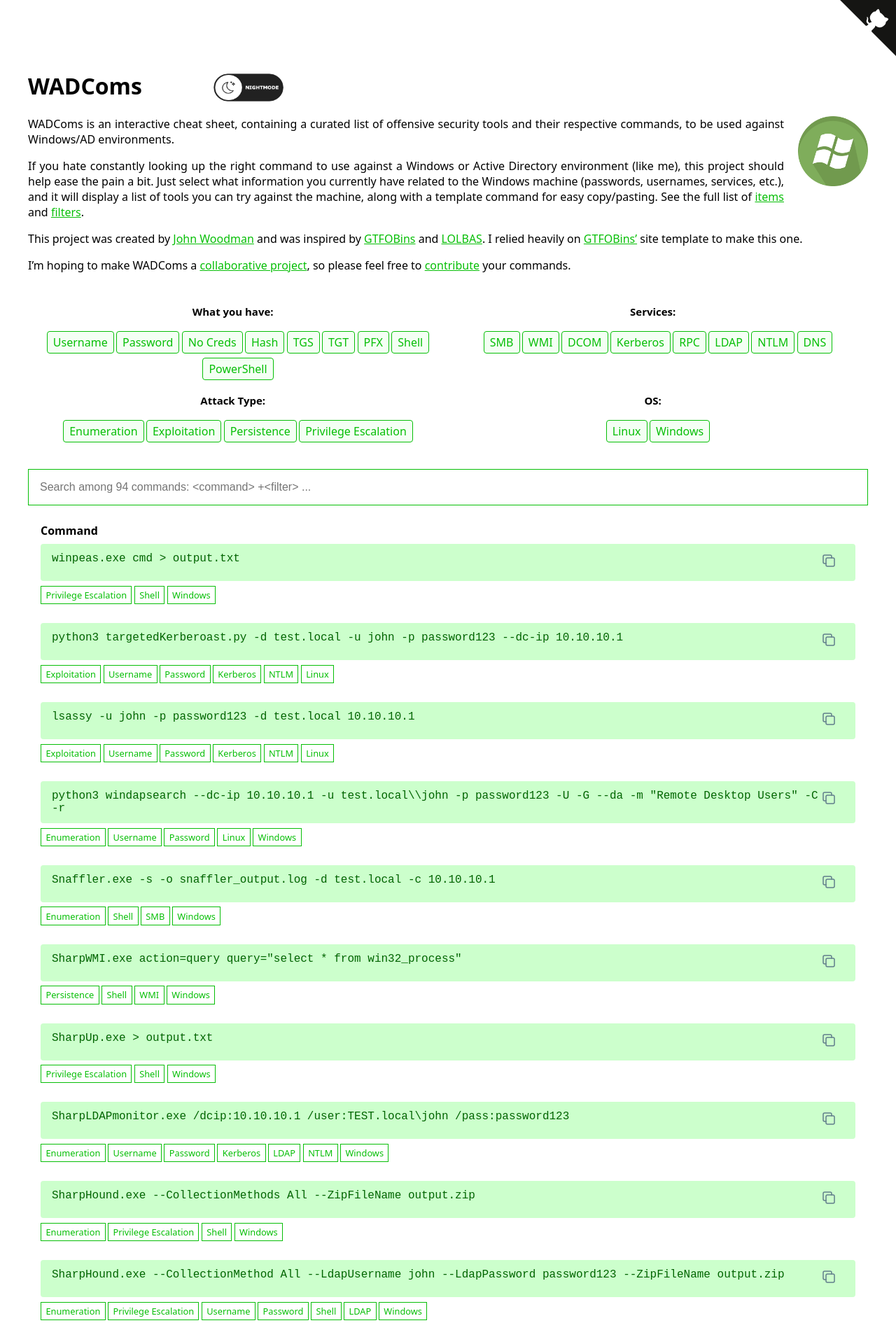
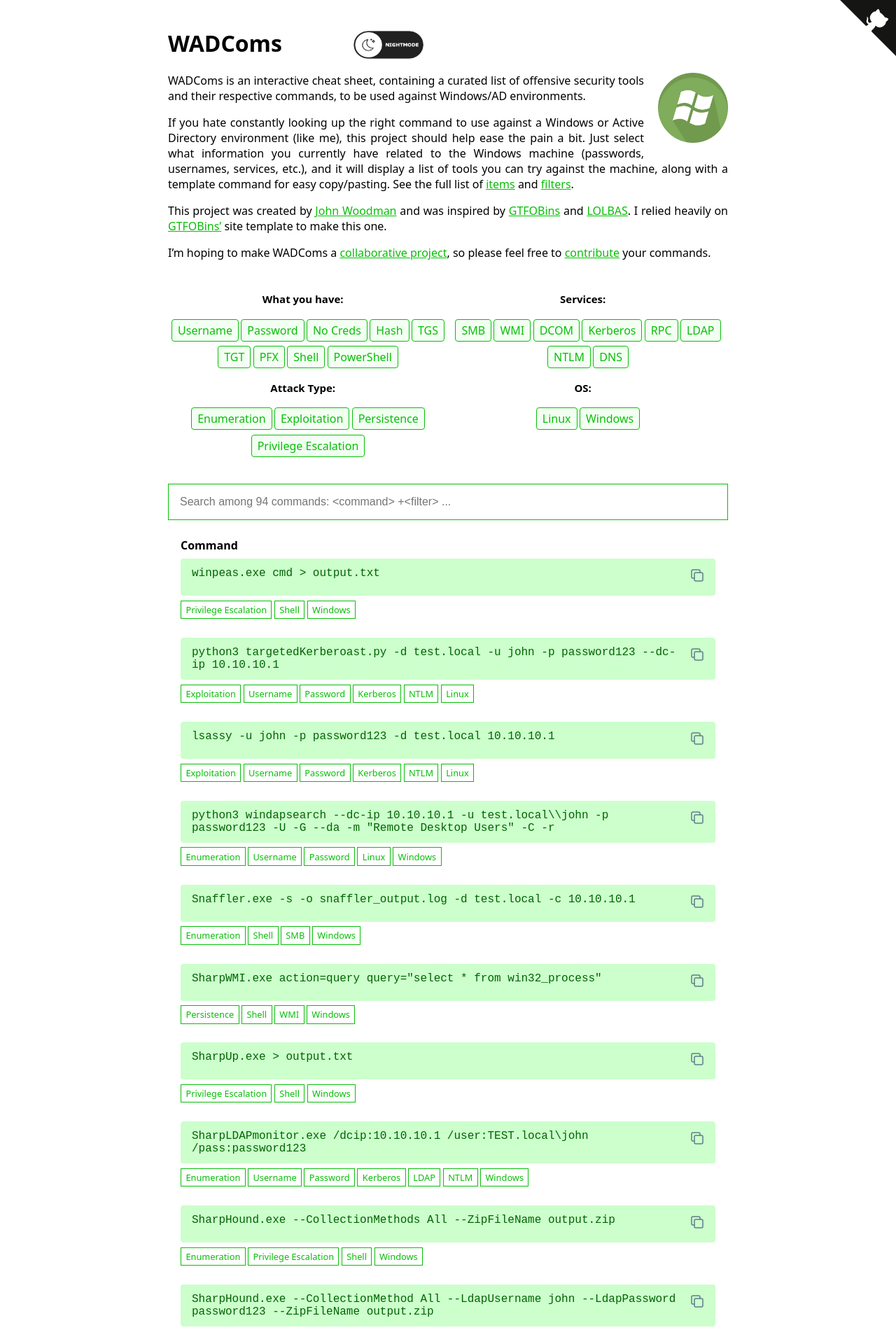
Before and after one commit to WADComs/WADComs.github.io, a Jekyll site: the page built from index.md, in a window 1280 px wide. Shown: the top 1900 px of the page at 70% size. Built offline with Jekyll 4.4.1, drawn with Linux system fonts in a browser that asks for light colours.

Commit message:
revert back to original width

```diff
--- a/assets/style.scss
+++ b/assets/style.scss
@@ -14,9 +14,9 @@ $layout-break: "(min-width: #{$column-width + $grace-space})";
 
 @media #{$layout-break} {
   body {
-    // width: $column-width;
+    width: $column-width;
     margin: 40px auto;
-    padding: 40px;
+    // padding: 40px;
   }
 
   p {
@@ -272,14 +272,13 @@ h1 {
 .bin-name {
   display: flex;
   font-family: monospace;
-  font-size: 1.0rem;
-  padding: 0.75em 1.0em;
+  font-size: 1rem;
+  padding: 0.75em 1em;
   border-radius: 0.25em;
   word-break: break-word;
   overflow-wrap: anywhere;
   white-space: normal;
   background: $marked;
-
 }
 
 .filter-name {
```
